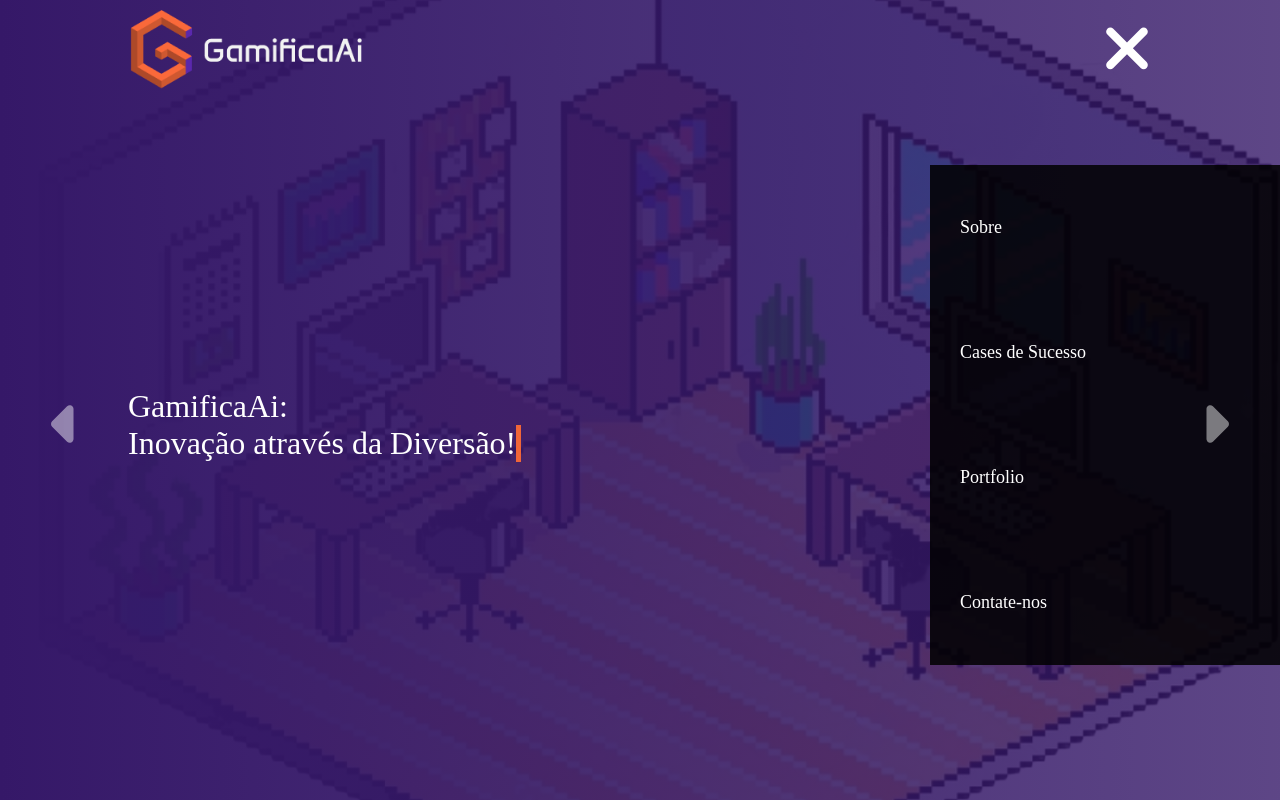
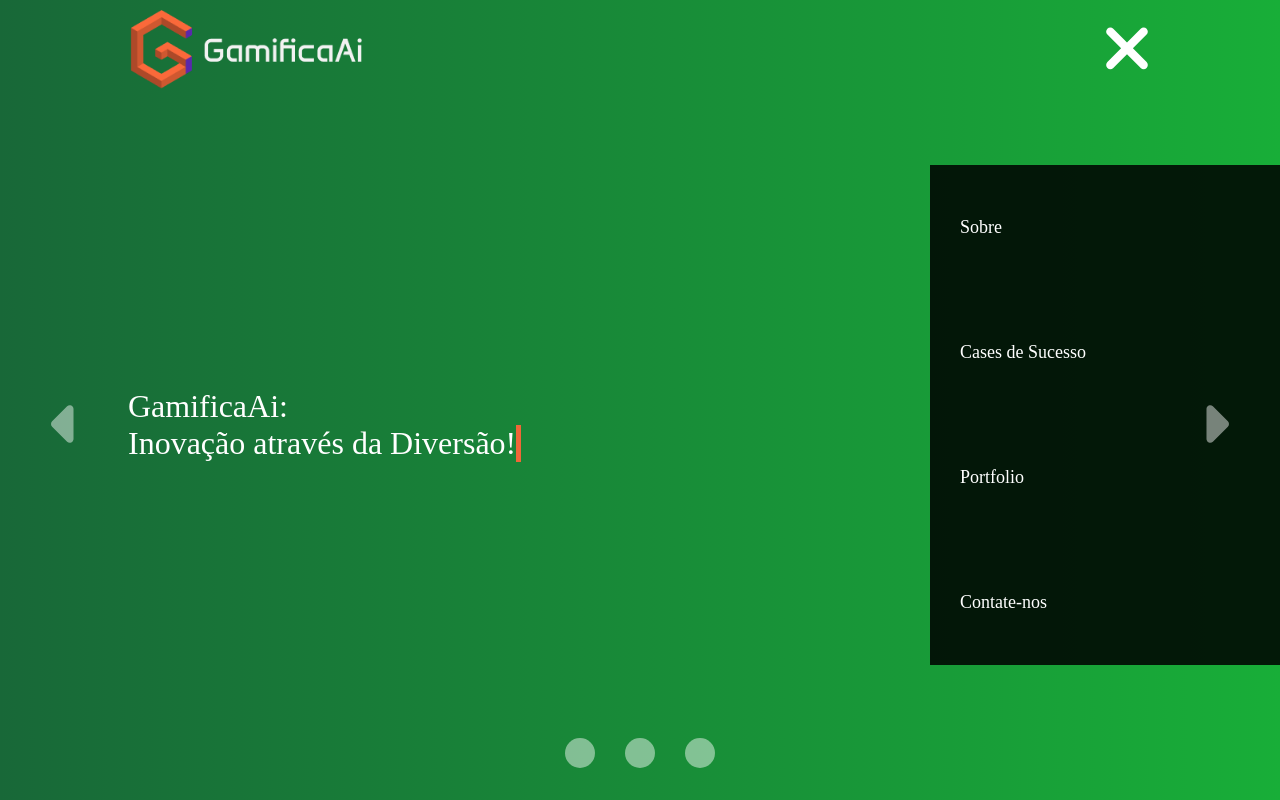
Before and after one commit to biiaapz/gamificaai, a plain HTML site: page index.html in a window 1280 px wide. Both pictures are taken after a click on the button 66 px from the left and 425 px from the top of the page. Shown: the top 800 px of the page. Drawn offline with Linux system fonts and the light colour scheme; a web font is replaced by a local one.

Commit message:
feat:gamificaAI script

```diff
--- a/index.html
+++ b/index.html
@@ -31,12 +31,17 @@
                     <a href="#contrate-nos">Contate-nos</a>
                 </nav>
                 <button onclick="abreFechaMenu()">
-                    <svg id="icone-barras" xmlns="http://www.w3.org/2000/svg"  viewBox="0 0 448 512"><!--!Font Awesome Free 6.5.2 by @fontawesome - https://fontawesome.com License - https://fontawesome.com/license/free Copyright 2024 Fonticons, Inc.-->
+                    <svg id="icone-barras" xmlns="http://www.w3.org/2000/svg"
+                        viewBox="0 0 448 512"><!--!Font Awesome Free 6.5.2 by @fontawesome - https://fontawesome.com License - https://fontawesome.com/license/free Copyright 2024 Fonticons, Inc.-->
 
                         <path
                             d="M0 96C0 78.3 14.3 64 32 64H416c17.7 0 32 14.3 32 32s-14.3 32-32 32H32C14.3 128 0 113.7 0 96zM0 256c0-17.7 14.3-32 32-32H416c17.7 0 32 14.3 32 32s-14.3 32-32 32H32c-17.7 0-32-14.3-32-32zM448 416c0 17.7-14.3 32-32 32H32c-17.7 0-32-14.3-32-32s14.3-32 32-32H416c17.7 0 32 14.3 32 32z" />
                     </svg>
-                    <svg id="icone-x" xmlns="http://www.w3.org/2000/svg" viewBox="0 0 384 512"><!--!Font Awesome Free 6.5.2 by @fontawesome - https://fontawesome.com License - https://fontawesome.com/license/free Copyright 2024 Fonticons, Inc.--><path d="M342.6 150.6c12.5-12.5 12.5-32.8 0-45.3s-32.8-12.5-45.3 0L192 210.7 86.6 105.4c-12.5-12.5-32.8-12.5-45.3 0s-12.5 32.8 0 45.3L146.7 256 41.4 361.4c-12.5 12.5-12.5 32.8 0 45.3s32.8 12.5 45.3 0L192 301.3 297.4 406.6c12.5 12.5 32.8 12.5 45.3 0s12.5-32.8 0-45.3L237.3 256 342.6 150.6z"/></svg>
+                    <svg id="icone-x" xmlns="http://www.w3.org/2000/svg"
+                        viewBox="0 0 384 512"><!--!Font Awesome Free 6.5.2 by @fontawesome - https://fontawesome.com License - https://fontawesome.com/license/free Copyright 2024 Fonticons, Inc.-->
+                        <path
+                            d="M342.6 150.6c12.5-12.5 12.5-32.8 0-45.3s-32.8-12.5-45.3 0L192 210.7 86.6 105.4c-12.5-12.5-32.8-12.5-45.3 0s-12.5 32.8 0 45.3L146.7 256 41.4 361.4c-12.5 12.5-12.5 32.8 0 45.3s32.8 12.5 45.3 0L192 301.3 297.4 406.6c12.5 12.5 32.8 12.5 45.3 0s12.5-32.8 0-45.3L237.3 256 342.6 150.6z" />
+                    </svg>
                 </button>
             </div>
         </header>
@@ -49,8 +54,24 @@
 
         <div class="container-grid conteudo-banner">
             <p>GamificaAi: <span>Inovação através da Diversão!</span></p>
-            <button id="botao-voltar"><svg xmlns="http://www.w3.org/2000/svg" viewBox="0 0 256 512"><!--!Font Awesome Free 6.5.2 by @fontawesome - https://fontawesome.com License - https://fontawesome.com/license/free Copyright 2024 Fonticons, Inc.--><path d="M9.4 278.6c-12.5-12.5-12.5-32.8 0-45.3l128-128c9.2-9.2 22.9-11.9 34.9-6.9s19.8 16.6 19.8 29.6l0 256c0 12.9-7.8 24.6-19.8 29.6s-25.7 2.2-34.9-6.9l-128-128z"/></svg></button>
-            <button id="botao-proximo" ><svg xmlns="http://www.w3.org/2000/svg" viewBox="0 0 256 512"><!--!Font Awesome Free 6.5.2 by @fontawesome - https://fontawesome.com License - https://fontawesome.com/license/free Copyright 2024 Fonticons, Inc.--><path d="M246.6 278.6c12.5-12.5 12.5-32.8 0-45.3l-128-128c-9.2-9.2-22.9-11.9-34.9-6.9s-19.8 16.6-19.8 29.6l0 256c0 12.9 7.8 24.6 19.8 29.6s25.7 2.2 34.9-6.9l128-128z"/></svg></button>
+            <button id="botao-voltar" onclick="mostrarSlideAnterior()"><svg xmlns="http://www.w3.org/2000/svg"
+                    viewBox="0 0 256 512"><!--!Font Awesome Free 6.5.2 by @fontawesome - https://fontawesome.com License - https://fontawesome.com/license/free Copyright 2024 Fonticons, Inc.-->
+                    <path
+                        d="M9.4 278.6c-12.5-12.5-12.5-32.8 0-45.3l128-128c9.2-9.2 22.9-11.9 34.9-6.9s19.8 16.6 19.8 29.6l0 256c0 12.9-7.8 24.6-19.8 29.6s-25.7 2.2-34.9-6.9l-128-128z" />
+                </svg></button>
+            <button id="botao-proximo" onclick="mostrarProximoSlide()" id="botao-proximo"><svg
+                    xmlns="http://www.w3.org/2000/svg"
+                    viewBox="0 0 256 512"><!--!Font Awesome Free 6.5.2 by @fontawesome - https://fontawesome.com License - https://fontawesome.com/license/free Copyright 2024 Fonticons, Inc.-->
+                    <path
+                        d="M246.6 278.6c12.5-12.5 12.5-32.8 0-45.3l-128-128c-9.2-9.2-22.9-11.9-34.9-6.9s-19.8 16.6-19.8 29.6l0 256c0 12.9 7.8 24.6 19.8 29.6s25.7 2.2 34.9-6.9l128-128z" />
+                </svg></button>
+
+            <div class="botoes">
+                <button onclick="selecionarSlide(0)"><svg xmlns="http://www.w3.org/2000/svg" viewBox="0 0 512 512"><!--!Font Awesome Free 6.5.2 by @fontawesome - https://fontawesome.com License - https://fontawesome.com/license/free Copyright 2024 Fonticons, Inc.--><path d="M256 512A256 256 0 1 0 256 0a256 256 0 1 0 0 512z"/></svg></button>
+                <button onclick="selecionarSlide(1)"><svg xmlns="http://www.w3.org/2000/svg" viewBox="0 0 512 512"><!--!Font Awesome Free 6.5.2 by @fontawesome - https://fontawesome.com License - https://fontawesome.com/license/free Copyright 2024 Fonticons, Inc.--><path d="M256 512A256 256 0 1 0 256 0a256 256 0 1 0 0 512z"/></svg></button>
+                <button onclick="selecionarSlide(2)"><svg xmlns="http://www.w3.org/2000/svg" viewBox="0 0 512 512"><!--!Font Awesome Free 6.5.2 by @fontawesome - https://fontawesome.com License - https://fontawesome.com/license/free Copyright 2024 Fonticons, Inc.--><path d="M256 512A256 256 0 1 0 256 0a256 256 0 1 0 0 512z"/></svg></button>
+            </div>
+
         </div>
     </div>
     <section id="sobre">
--- a/script.js
+++ b/script.js
@@ -35,7 +35,9 @@
         iconeBarras.style.display = "inline"
     }
 }
+if (window.innerWidth < 1300) {
 
+}
 onresize = () => {
     ///abrir o menu - remover a classe menu-fechado
     menu.classList.remove("menu-fechado")
@@ -55,7 +57,7 @@
 //slides[1] -> segundo-banner
 //slides[2] -> terceiro-banner
 let slides = [
-    "primeiro-banner",
+    "primeiro-banner",//0
     "segundo-banner",
     "terceiro-banner"
 ]
@@ -66,10 +68,48 @@
 
 function mostrarProximoSlide() {
     //remover o slide anterior
-    banner.classList.remove(Slides[slideAtual])
+    banner.classList.remove(slides[slideAtual])
 
-    //somnar 1 na variavel SlideAtual
-    slideAtual ++
+    if(slideAtual < 2) {
+        //somare variavel
+        slideAtual++
+    } else{
+        //voltar para o primeiro banner
+        slideAtual = 0
+    }
     //mostrar slide de acordo com slide atual
     banner.classList.add(slides[slideAtual])
+
 }
+
+ function mostrarSlideAnterior(){
+    //remover o slide anterior
+    banner.classList.remove(slides[slideAtual])
+
+    if (slideAtual > 0) {
+        slideAtual
+        //subtarair 1 na variavel slideAtual
+        slideAtual--
+    }else {
+        //voltar para o ultimo slide
+        slideAtual = 2
+    }
+
+    //subtrair 1 na variavel slideAtual
+    slideAtual--
+    //mostara slide de acordo com slide atual
+    banner.classList.add(slides[slideAtual])
+ }
+
+function selecionarSlide(indiceSlide) {
+    //remove o slide atual
+    banner.classList.remove(slides[slideAtual])
+
+//atualiza a variavel com o indice de slides selecionado
+slideAtual = indiceSlide
+
+// mostra o slides selecionado e salvo na varial slideAtual
+banner.classList.add(slides[slideAtual])
+
+
+}
--- a/style.css
+++ b/style.css
@@ -63,6 +63,33 @@
   cursor: pointer;
 
   position: absolute;
+
+}
+
+.botoes {
+  width: 150px;
+
+  display: flex;
+  justify-content: space-between;
+  align-items: center;
+
+  position: absolute;
+  bottom: 4%;
+
+  left: calc(50% - 75px)
+
+}
+.botoes button{
+  width: 30px;
+
+  display: flex;
+
+  background: none;
+  border: none;
+  cursor: pointer;
+}
+.botoes button svg {
+  fill: #ffffff76;
 
 }
 
```
